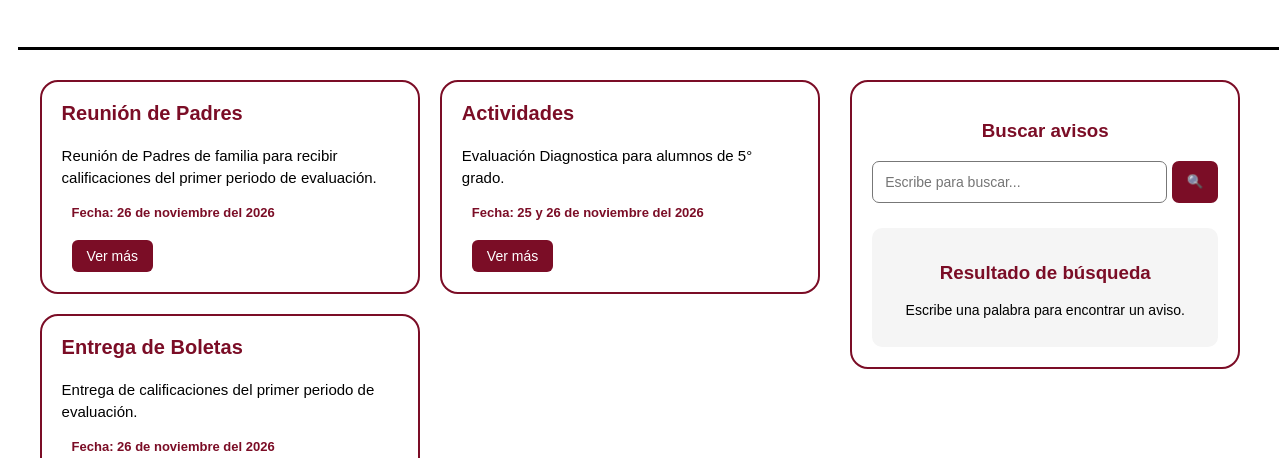
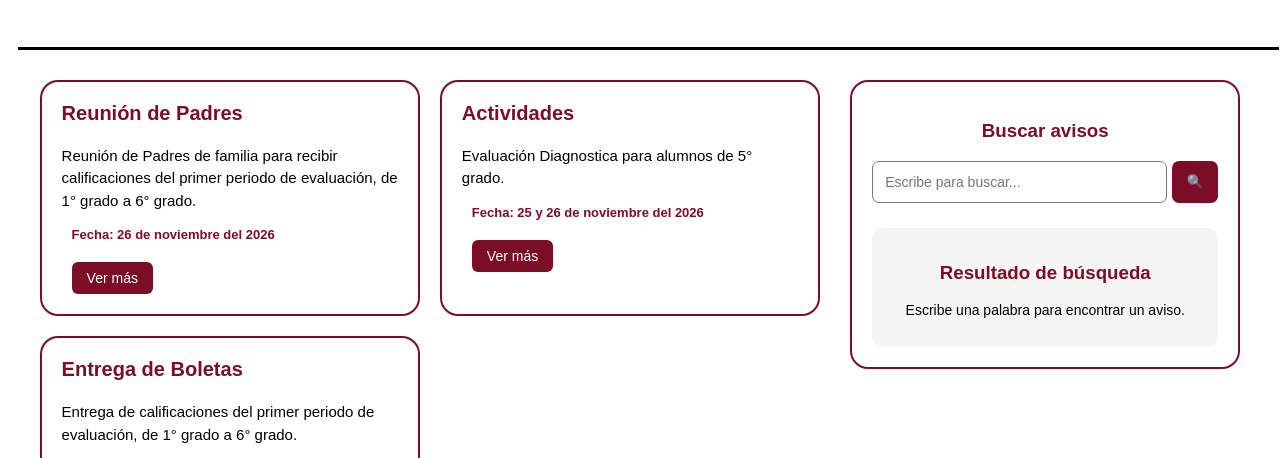
Before and after one commit to escuelaprimariajuanescutia99-rgb/Escuela-Primaria-Juan-Escutia-, a plain HTML site: page avisos.html in a window 1280 px wide. Shown: the part 311-769 px from the top of the page. Drawn offline with Linux system fonts and the light colour scheme.

Commit message:
modificación de avisos

```diff
--- a/avisos.html
+++ b/avisos.html
@@ -78,7 +78,7 @@ id="opcionesMenu">
                 <article class="tarjeta-aviso">
                     <h3>Reunión de Padres</h3>
                     <p class="descripcion">
-                    Reunión de Padres de familia para recibir calificaciones del primer periodo de evaluación.
+                    Reunión de Padres de familia para recibir calificaciones del primer periodo de evaluación, de 1° grado a 6° grado.
                     </p>
                     <span>Fecha: 26 de noviembre del 2026</span>
 
@@ -106,7 +106,7 @@ id="opcionesMenu">
                 <article class="tarjeta-aviso">
                     <h3>Entrega de Boletas</h3>
                    <p class="descripcion">
-                        Entrega de calificaciones del primer periodo de evaluación.
+                        Entrega de calificaciones del primer periodo de evaluación, de 1° grado a 6° grado.
                     </p>
                     <span>Fecha: 26 de noviembre del 2026</span>
 
```
